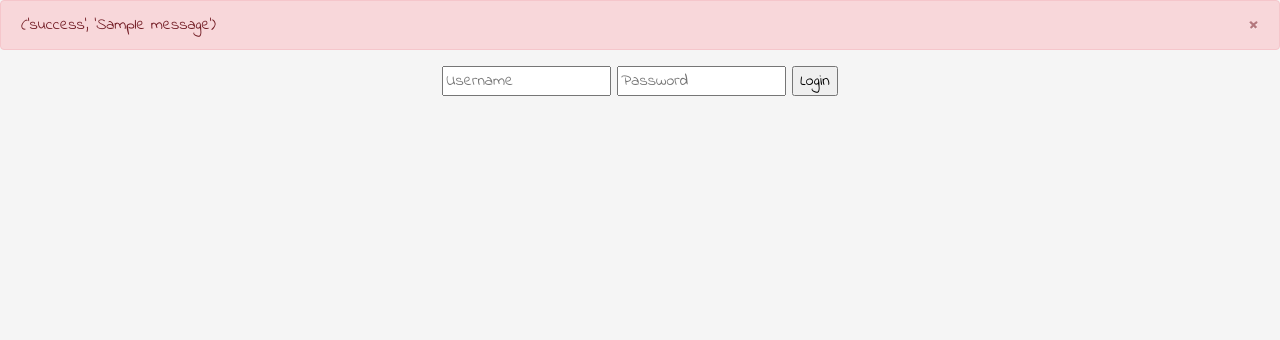
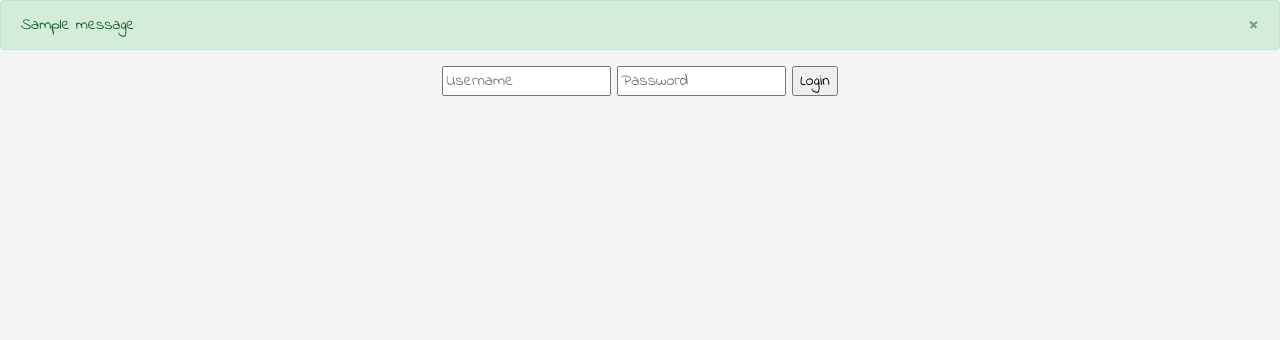
Before and after one commit to anacatbarbosa/project, a Flask app: page /login in a window 1280 px wide. Shown: the part 86-426 px from the top of the page. Run offline with Flask 2, Linux system fonts and the light colour scheme; tables that the repository leaves empty hold one stand-in row (values such as "Sample post"); one stand-in notice (Sample message) is shown; some libraries are stand-ins or nearby versions.

Commit message:
Error Alert changes
Changed flashed alerts from login.html to index.html

```diff
--- a/flask_program/templates/index.html
+++ b/flask_program/templates/index.html
@@ -46,7 +46,28 @@
             </div>
         </header>
         <main>
-            {% block main %}
+          {% with messages = get_flashed_messages(with_categories=true) %}
+          {% if messages %}
+            {% for category, message in messages %}
+            {% if category == 'error'%}
+                <div class="alert alert-danger alert-dismissible fade show" role="alert">
+                    {{ message }}
+                    <button type="button" class="close" data-dismiss="alert" aria-label="Close">
+                        <span aria-hidden="true">&times;</span>
+                    </button>
+                </div>
+            {% else %}
+                <div class="alert alert-success alert-dismissible fade show" role="alert">
+                    {{ message }}
+                    <button type="button" class="close" data-dismiss="alert" aria-label="Close">
+                        <span aria-hidden="true">&times;</span>
+                    </button>
+                </div>
+            {% endif %}
+            {% endfor%}
+          {% endif %}
+          {% endwith %}
+          {% block main %}
             <h1>Receitas em Destaque &#127856;</h1>
             <div id="carouselFade" class="carousel slide carousel-fade" data-bs-ride="carousel">
               <div class="carousel-inner">
@@ -65,7 +86,7 @@
                 <span class="visually-hidden">Next</span>
               </button>
             </div>
-            {% endblock %}
+          {% endblock %}
         </main>
         <div class="footer-basic">
             <footer>
--- a/flask_program/templates/login.html
+++ b/flask_program/templates/login.html
@@ -2,18 +2,6 @@
 {% block link %}<link rel="stylesheet" href="static/login.css">{% endblock %}
 {% block title %}Login &#127856;{% endblock %}
 {% block main %}
-{% with messages = get_flashed_messages(with_categories=true) %}
-{% if messages %}
-    {% for message in messages %}
-        <div class="alert alert-danger alert-dismissible fade show" role="alert">
-            {{ message }}
-            <button type="button" class="close" data-dismiss="alert" aria-label="Close">
-                <span aria-hidden="true">&times;</span>
-            </button>
-        </div>
-    {% endfor%}
-{% endif %}
-{% endwith %}
 <form action="/login" method="post">
     <input type="text" name="username" placeholder="Username">
     <input type="password" name="password" placeholder="Password">
```
